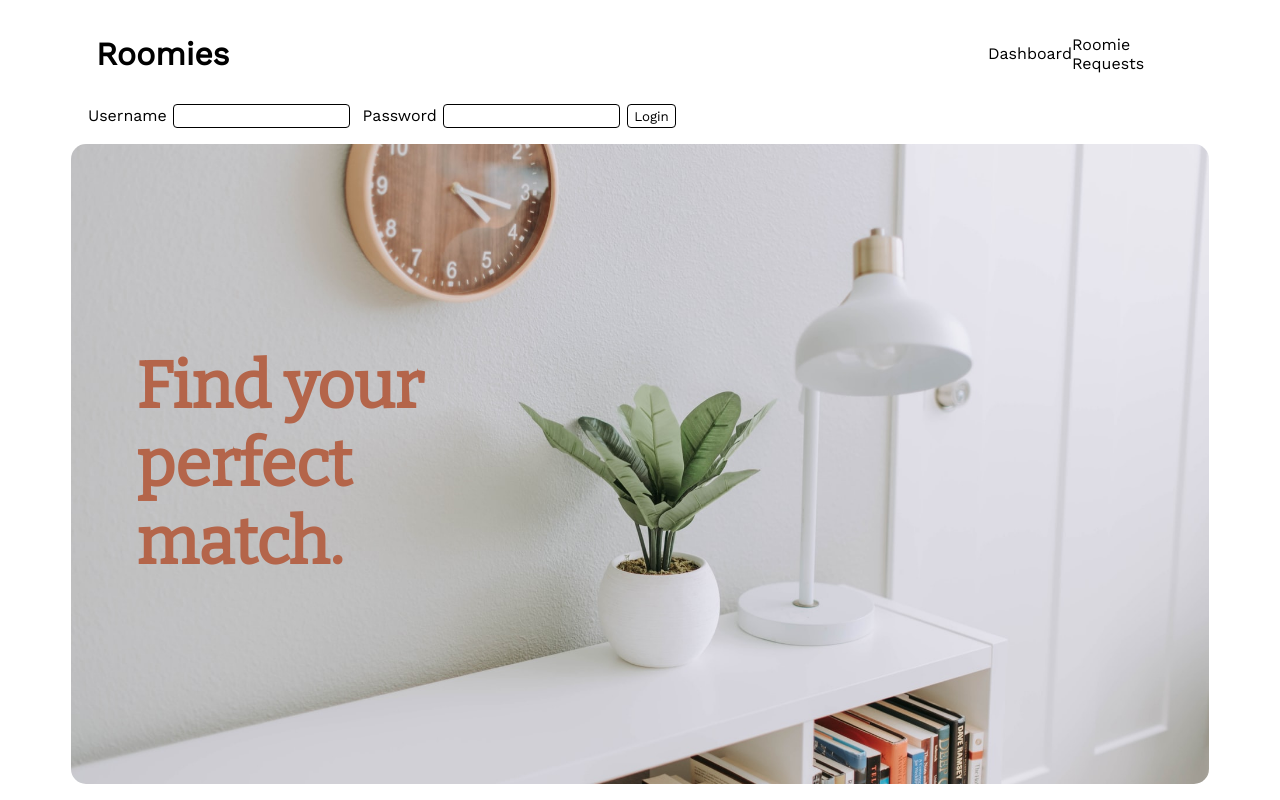
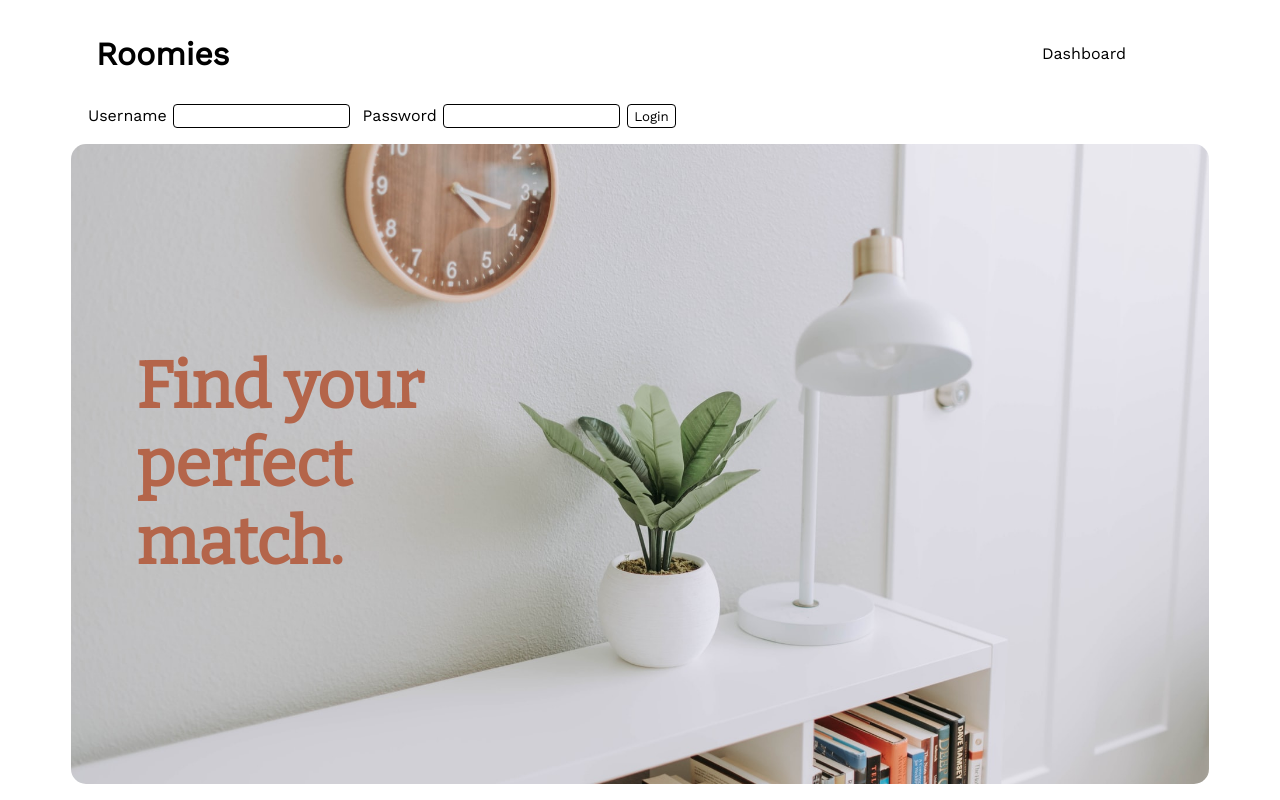
Before and after one commit to Turing-Roomies/roomies-fe, a React (Create React App) app: page / in a window 1280 px wide. Built offline with nearby package versions, Linux system fonts and the light colour scheme.

Commit message:
Add condition for currentUser

```diff
--- a/src/components/Navbar/Navbar.js
+++ b/src/components/Navbar/Navbar.js
@@ -1,13 +1,13 @@
 import React, { useContext } from "react"
 import { NavLink, Link } from "react-router-dom"
 import "./Navbar.scss"
-import CurrentUserContext from "../../Context/CurrentUserContext"
+import UsersContext from "../../Context/UsersContext"
 
 export default function Navbar({ setCurrentUser }) {
   const linkStyle = { textDecoration: "none", color: "black" }
   const activeStyle = { color: "#499F68" }
 
-  const user = useContext(CurrentUserContext)
+  const { user, currentUser } = useContext(UsersContext)
 
   const logout = () => {
     setCurrentUser(null)
@@ -19,16 +19,18 @@ export default function Navbar({ setCurrentUser }) {
       <Link to='/' title='Roomies' style={linkStyle}><h1 className='page-header'>Roomies</h1></Link>
       <div className='link-container'>
         <ul className='nav-links'>
-          {user &&
-          <li>
-            <NavLink to='/' title='Logout' onClick={logout} style={linkStyle} >Logout</NavLink>
-          </li>
+          {currentUser &&
+          <div>
+            <li>
+              <NavLink to='/' title='Logout' onClick={logout} style={linkStyle} >Logout</NavLink>
+            </li>
+            <li>
+            <NavLink to='/requests' title='Requests Roomies' style={linkStyle} activeStyle={activeStyle}>Roomie Requests</NavLink>
+            </li>
+          </div>
           }
           <li>
             <NavLink to='/dashboard' title='Dashboard' style={linkStyle} activeStyle={activeStyle}>Dashboard</NavLink>
-          </li>
-          <li>
-            <NavLink to='/requests' title='Requests Roomies' style={linkStyle} activeStyle={activeStyle}>Roomie Requests</NavLink>
           </li>
         </ul>
       </div>
```
